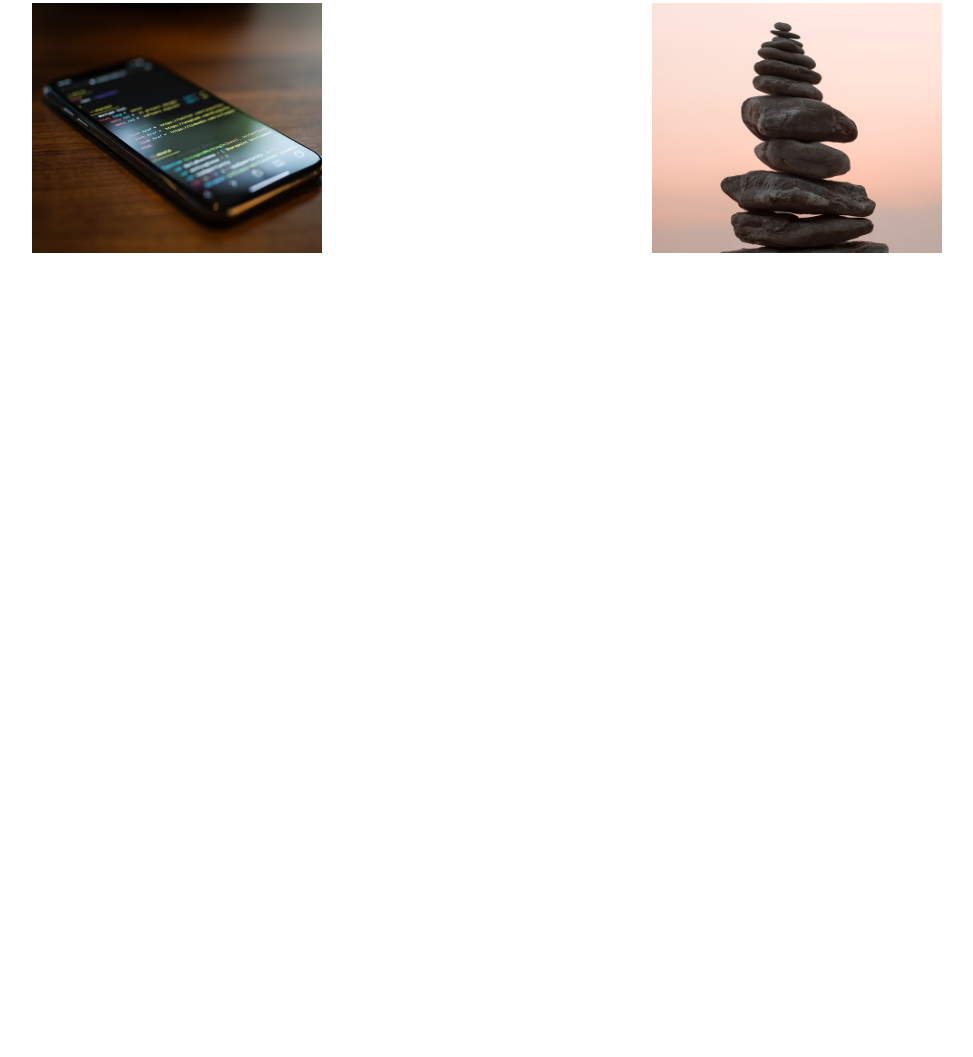
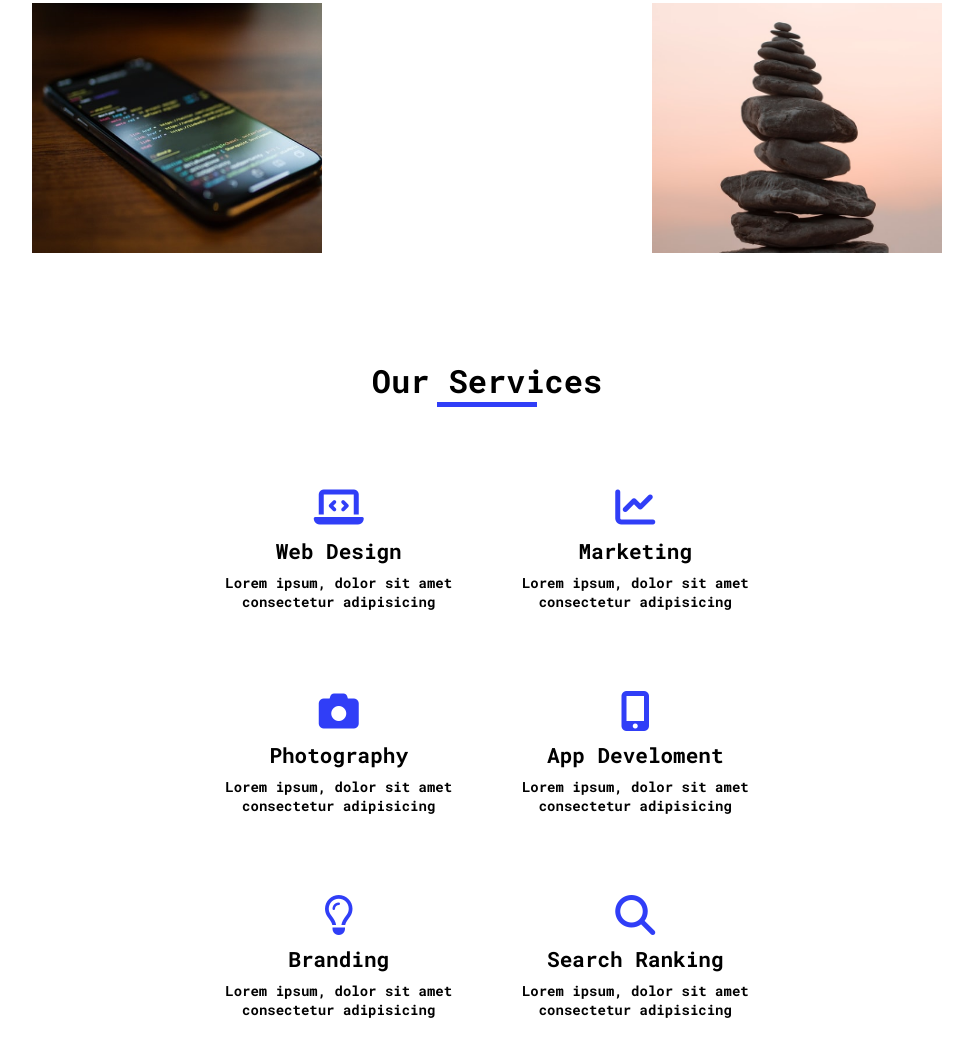
Before and after one commit to shakibhossainmuhammad/my-portfolio-website, a plain HTML site: page index.html in a window 1280 px wide. Shown: the part 1512-2569 px from the top of the page, without its empty margins (153-1126 px from the left). Before the commit the page ends 1815 px from the top, so only its background shows below. Drawn offline with Linux system fonts and the light colour scheme.

Commit message:
added services

```diff
--- a/css/style.css
+++ b/css/style.css
@@ -225,3 +225,67 @@ body {
     grid-row: unset;
   }
 }
+
+/* Services Section */
+.container {
+  width: 60%;
+  height: 100vh;
+  margin: 0 auto;
+  padding: 0 8%;
+}
+
+.container h1 {
+  text-align: center;
+  padding-top: 10%;
+  margin-bottom: 60px;
+  font-weight: 600;
+  position: relative;
+}
+
+.container h1::after {
+  content: '';
+  background: #303ef7;
+  width: 100px;
+  height: 5px;
+  position: absolute;
+  bottom: -5px;
+  left: 50%;
+  transform: translateX(-50%);
+}
+
+.row {
+  display: grid;
+  grid-template-columns: repeat(auto-fit, minmax(250px, 1fr));
+  grid-gap: 30px;
+}
+
+.service {
+  text-align: center;
+  padding: 25px 10px;
+  border-radius: 5px;
+  font-size: 14px;
+  cursor: pointer;
+  background: transparent;
+  transition: transform 0.5s, background 0.5s;
+}
+
+.service i {
+  font-size: 40px;
+  margin-bottom: 10px;
+  color: #303ef7;
+}
+
+.service h2 {
+  font-weight: 600;
+  margin-bottom: 8px;
+}
+
+.service:hover {
+  background: #303ef7;
+  color: #fff;
+  transform: scale(1.05);
+}
+
+.service:hover i {
+  color: #fff;
+}
--- a/index.html
+++ b/index.html
@@ -6,6 +6,7 @@
     <meta http-equiv="X-UA-Compatible" content="IE=edge">
     <meta name="viewport" content="width=device-width, initial-scale=1.0">
     <link rel="stylesheet" href="css/style.css">
+    <script src="https://kit.fontawesome.com/0bc9ed3813.js" crossorigin="anonymous"></script>
     <title>My Portfolio Website</title>
 </head>
 
@@ -203,6 +204,49 @@
         </div>
     </div>
 
+    <!-- Services Section  -->
+    <div class="container">
+        <h1>Our Services</h1>
+        <div class="row">
+
+            <div class="service">
+
+                <i class="fas fa-laptop-code"></i>
+                <h2>Web Design</h2>
+                <p>Lorem ipsum, dolor sit amet consectetur adipisicing</p>
+            </div>
+
+            <div class="service">
+                <i class="fas fa-chart-line"></i>
+                <h2>Marketing</h2>
+                <p>Lorem ipsum, dolor sit amet consectetur adipisicing</p>
+            </div>
+
+            <div class="service">
+                <i class="fa fa-camera"></i>
+                <h2>Photography</h2>
+                <p>Lorem ipsum, dolor sit amet consectetur adipisicing</p>
+            </div>
+
+            <div class="service">
+                <i class="fa fa-mobile" aria-hidden="true"></i>
+                <h2>App Develoment</h2>
+                <p>Lorem ipsum, dolor sit amet consectetur adipisicing</p>
+            </div>
+
+            <div class="service">
+                <i class="fa fa-lightbulb-o" aria-hidden="true"></i>
+                <h2>Branding</h2>
+                <p>Lorem ipsum, dolor sit amet consectetur adipisicing</p>
+            </div>
+
+            <div class="service">
+                <i class="fa fa-search" aria-hidden="true"></i>
+                <h2>Search Ranking</h2>
+                <p>Lorem ipsum, dolor sit amet consectetur adipisicing</p>
+            </div>
+        </div>
+    </div>
 </body>
 
 </html>
```
